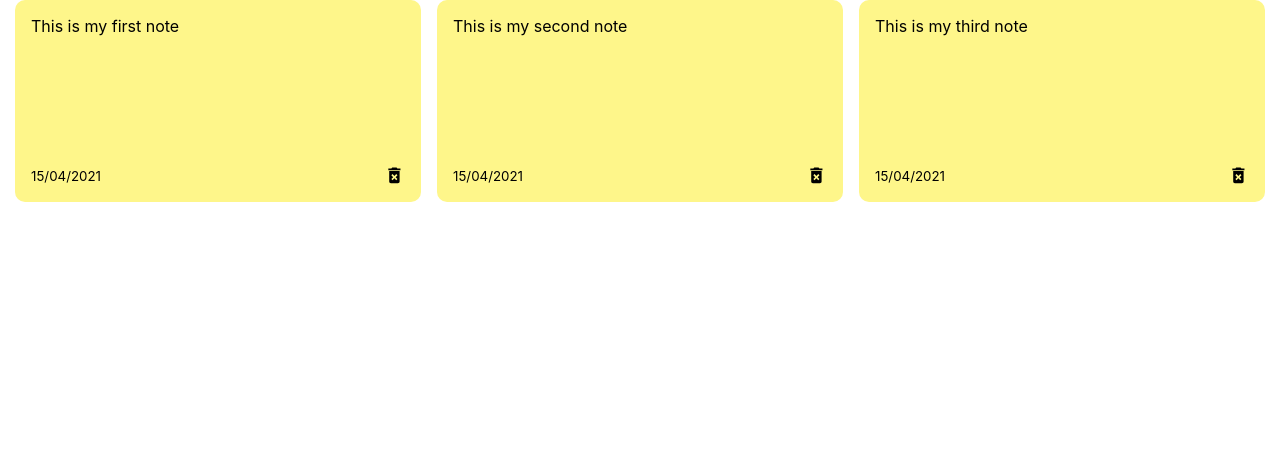
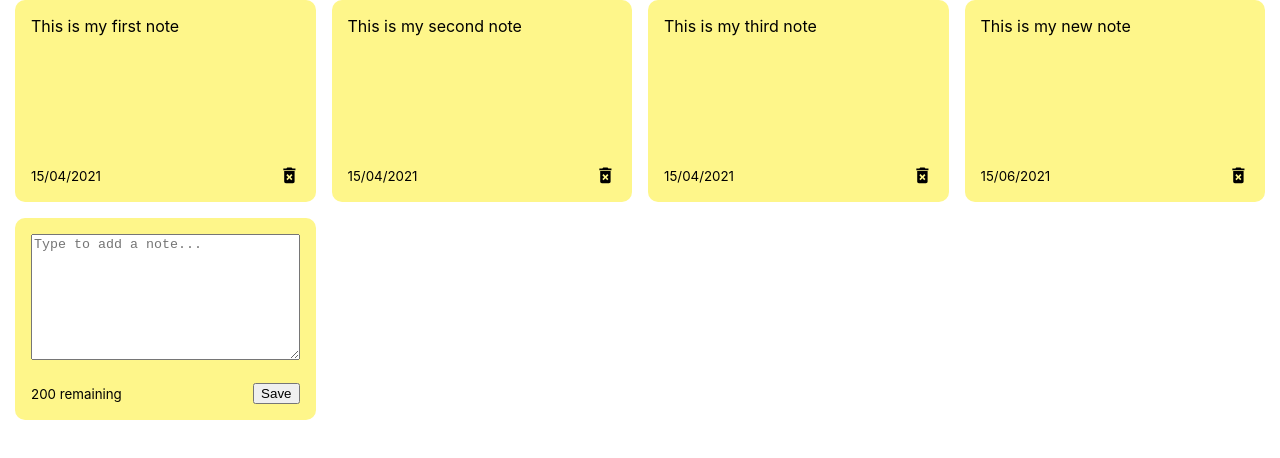
Before and after one commit to CodeRyliCode/MyDailyIntentions, a React (Create React App) app: page / in a window 1280 px wide. Shown: the top 458 px of the page. Built offline with nearby package versions, Linux system fonts and the light colour scheme.

Commit message:
Add Note

```diff
--- a/src/App.js
+++ b/src/App.js
@@ -19,6 +19,11 @@
 			text: " This is my third note",
 			date: "15/04/2021",
 		},
+		{
+			id: nanoid(),
+			text: " This is my new note",
+			date: "15/06/2021",
+		},
 	]);
 
 	return (
--- /dev/null
+++ b/src/components/AddNote.js
@@ -0,0 +1,17 @@
+const AddNote = () => {
+    return (
+    <div className="note new">
+<textarea
+rows="8"
+cols="10"
+placeholder='Type to add a note...'>
+</textarea>
+<div className="note-footer">
+<small>200 remaining</small>
+<button className="save">Save</button>
+    </div>
+    </div>
+    );
+};
+
+export default AddNote;
--- a/src/components/noteslist.js
+++ b/src/components/noteslist.js
@@ -1,11 +1,17 @@
 import Note from "./Note";
+import AddNote from "./AddNote";
 
 const NotesList = ({ notes }) => {
 	return (
 		<div className="notes-list">
 			{notes.map((note) => (
-				<Note id={note.id} text={note.text} date={note.date} />
+				<Note
+                id={note.id}
+                text={note.text}
+                date={note.date}
+                />
 			))}
+            <AddNote />
 		</div>
 	);
 };
```
